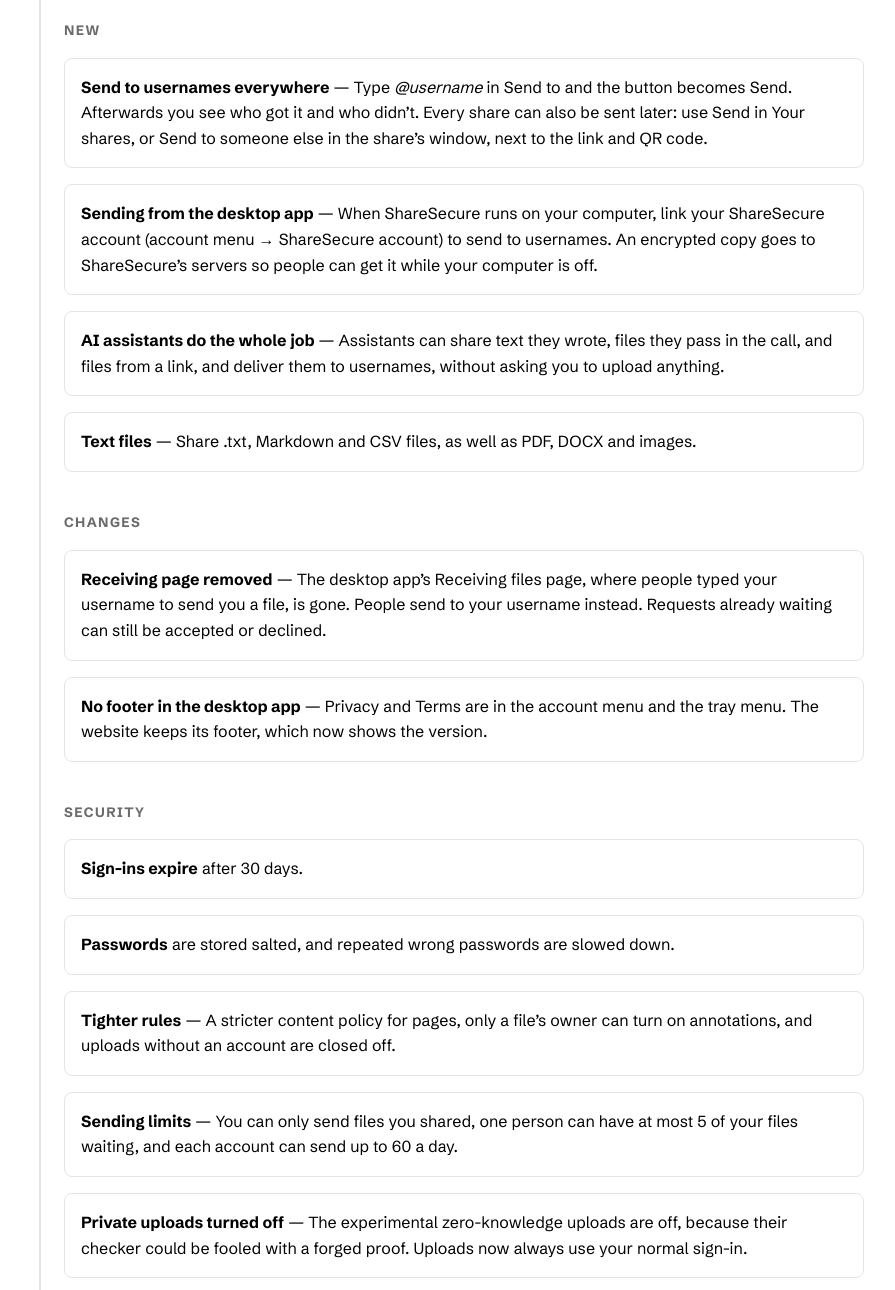
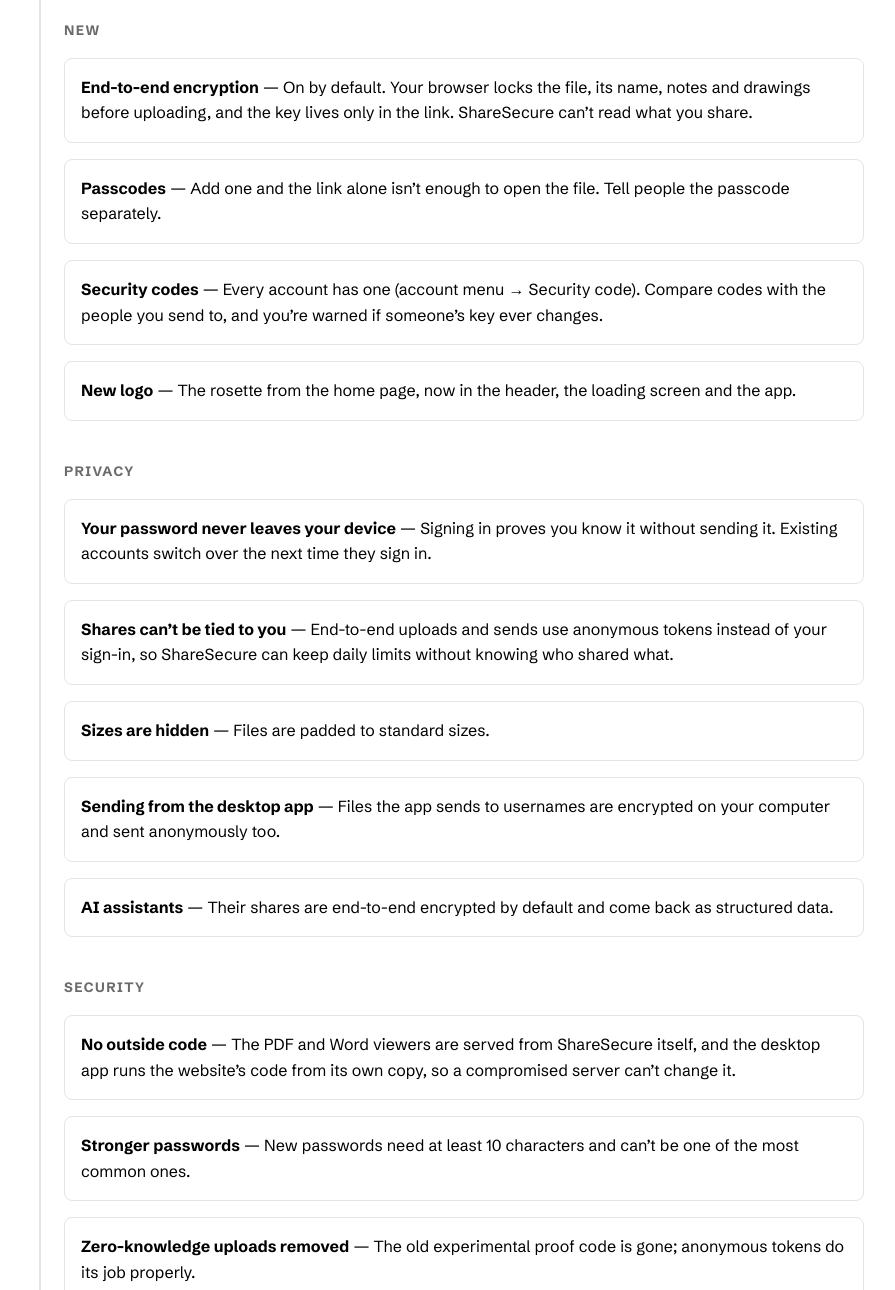
Before and after one commit to ishaanman7898/ShareSecure, a website: page public/changelog.html in a window 1280 px wide. Shown: the part 336-1626 px from the top of the page, without its empty margins (192-1087 px from the left). Drawn offline with Linux system fonts and the light colour scheme; no server answers.

Commit message:
Release v1.11.0

```diff
--- a/package.json
+++ b/package.json
@@ -1,6 +1,6 @@
 {
   "name": "sharesecure",
-  "version": "1.10.0",
+  "version": "1.11.0",
   "description": "Private, encrypted file sharing — self-hosted edition",
   "main": "desktop/main.js",
   "type": "commonjs",
--- a/public/changelog.html
+++ b/public/changelog.html
@@ -39,12 +39,50 @@
 
     <div class="timeline">
 
+      <!-- v1.11.0 -->
+      <section class="release latest">
+        <div class="release-header">
+          <span class="release-version">v1.11.0</span>
+          <span class="release-date">October 2026</span>
+          <span class="status-badge badge-done">Latest</span>
+        </div>
+
+        <div class="change-group">
+          <h3>New</h3>
+          <ul class="change-list">
+            <li><strong>End-to-end encryption</strong> — On by default. Your browser locks the file, its name, notes and drawings before uploading, and the key lives only in the link. ShareSecure can’t read what you share.</li>
+            <li><strong>Passcodes</strong> — Add one and the link alone isn’t enough to open the file. Tell people the passcode separately.</li>
+            <li><strong>Security codes</strong> — Every account has one (account menu → Security code). Compare codes with the people you send to, and you’re warned if someone’s key ever changes.</li>
+            <li><strong>New logo</strong> — The rosette from the home page, now in the header, the loading screen and the app.</li>
+          </ul>
+        </div>
+
+        <div class="change-group">
+          <h3>Privacy</h3>
+          <ul class="change-list">
+            <li><strong>Your password never leaves your device</strong> — Signing in proves you know it without sending it. Existing accounts switch over the next time they sign in.</li>
+            <li><strong>Shares can’t be tied to you</strong> — End-to-end uploads and sends use anonymous tokens instead of your sign-in, so ShareSecure can keep daily limits without knowing who shared what.</li>
+            <li><strong>Sizes are hidden</strong> — Files are padded to standard sizes.</li>
+            <li><strong>Sending from the desktop app</strong> — Files the app sends to usernames are encrypted on your computer and sent anonymously too.</li>
+            <li><strong>AI assistants</strong> — Their shares are end-to-end encrypted by default and come back as structured data.</li>
+          </ul>
+        </div>
+
+        <div class="change-group">
+          <h3>Security</h3>
+          <ul class="change-list">
+            <li><strong>No outside code</strong> — The PDF and Word viewers are served from ShareSecure itself, and the desktop app runs the website’s code from its own copy, so a compromised server can’t change it.</li>
+            <li><strong>Stronger passwords</strong> — New passwords need at least 10 characters and can’t be one of the most common ones.</li>
+            <li><strong>Zero-knowledge uploads removed</strong> — The old experimental proof code is gone; anonymous tokens do its job properly.</li>
+          </ul>
+        </div>
+      </section>
+
       <!-- v1.10.0 -->
-      <section class="release latest">
+      <section class="release">
         <div class="release-header">
           <span class="release-version">v1.10.0</span>
           <span class="release-date">September 2026</span>
-          <span class="status-badge badge-done">Latest</span>
         </div>
 
         <div class="change-group">
```
Also changed, not shown: 1 other file.
